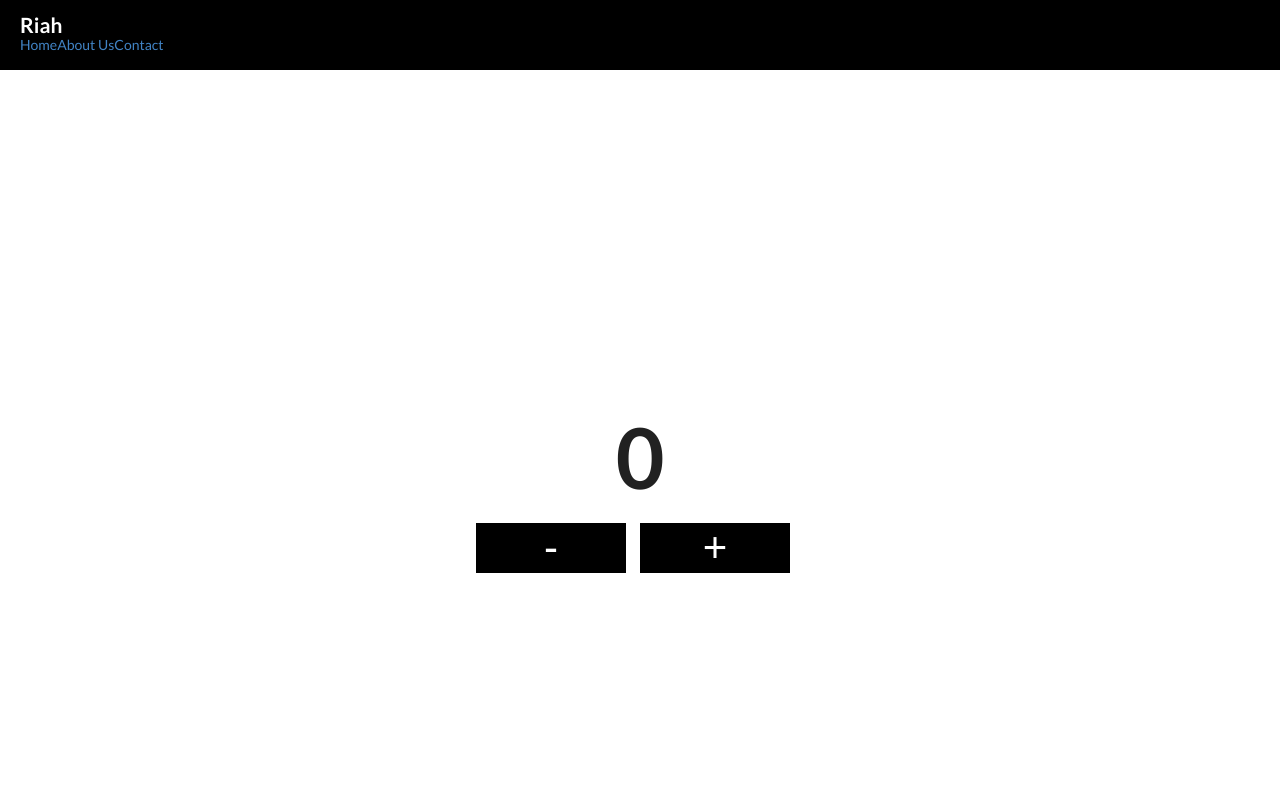
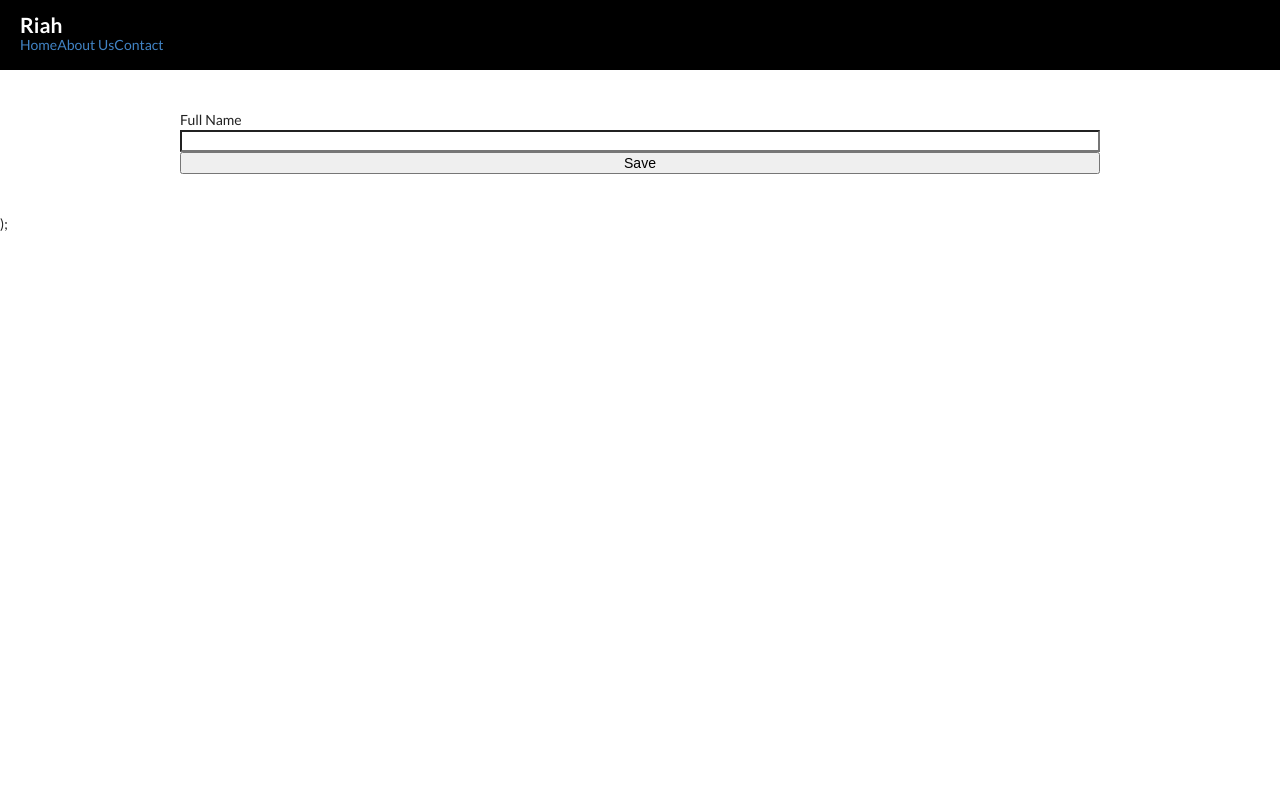
Before and after one commit to tapia1013/ready, a React (Create React App) app: page / in a window 1280 px wide. Shown: the top 800 px of the page. Built offline with nearby package versions, Linux system fonts and the light colour scheme.

Commit message:
events like onFocus onBlur etc

```diff
--- a/public/css/main.css
+++ b/public/css/main.css
@@ -34,3 +34,15 @@
   font-size: 3rem;
   width: 150px;
 }
+
+
+
+
+form .error-message {
+  color: red;
+  display: none;
+}
+
+form .error-message.show {
+  display: block;
+}
--- a/src/components/App.js
+++ b/src/components/App.js
@@ -2,6 +2,7 @@
 import Header from './Header';
 import Logo from './Logo';
 import Counter from './counter/Counter';
+import Form from './form/Form'
 
 
 
@@ -54,7 +55,8 @@
         maxWidth: '960px',
         padding: '20px 20px'
       }}>
-        <Counter />
+        {/* <Counter /> */}
+        <Form />
       </main>
       );
     </>
--- a/src/components/counter/Button.js
+++ b/src/components/counter/Button.js
@@ -4,18 +4,36 @@
 const Button = (props) => {
 
   const clickedBtn = () => {
+    if (props.points == props.goal) {
+      props.setGoal(props.points * 2)
+    }
     if (props.value == 'plus') {
       props.setPoints(props.points + 1)
     } else {
       props.setPoints(props.points - 1)
     }
 
+    console.log(props.points);
+    console.log('CLicked BTN');
+  }
+
+
+  // using events
+  const mouseEnters = (e) => {
+    console.log('Mouse went ontop of button');
+    console.log(e);
+  }
+  const mouseLeft = (e) => {
+    console.log('Mouse left!!!');
+    console.log(e);
   }
 
 
   return (
     <button
       onClick={clickedBtn}
+      onMouseEnter={mouseEnters}
+      onMouseLeave={mouseLeft}
       className="counter__minus"
     >
       {props.children}
--- a/src/components/counter/Counter.js
+++ b/src/components/counter/Counter.js
@@ -1,11 +1,30 @@
-import React, { useState } from 'react';
+import React, { useState, useEffect } from 'react';
 import Button from './Button';
 import Number from './Number';
 
 
 const Counter = (props) => {
   const [points, setPoints] = useState(0)
+  const [goal, setGoal] = useState(11)
 
+  //             lifecycle
+  // Runs each time site is rendered
+  useEffect(() => {
+    console.log('Run Everytime');
+    console.log('A');
+  })
+
+  // runs only once when initial render
+  useEffect(() => {
+    console.log('Run Once');
+    console.log('B');
+  }, [])
+
+  // only trigger this when GOAL changes
+  useEffect(() => {
+    console.log('Run Once and when GOAL CHANGES');
+    console.log('C');
+  }, [goal])
 
   return (
     <div className="counter">
@@ -13,6 +32,8 @@
       <div className="counter__buttons">
         <Button
           points={points}
+          goal={goal}
+          setGoal={setGoal}
           setPoints={setPoints}
           value="minus"
         >
@@ -20,11 +41,14 @@
         </Button>
         <Button
           points={points}
+          goal={goal}
+          setGoal={setGoal}
           setPoints={setPoints}
           value="plus"
         >
           +
         </Button>
+        Goal: {goal}
       </div>
     </div>
   )
--- /dev/null
+++ b/src/components/form/Form.js
@@ -0,0 +1,64 @@
+import React, { useState } from 'react';
+
+
+
+
+const Form = (props) => {
+  const [fname, setFname] = useState('');
+  const [showError, setShowError] = useState(false)
+
+
+
+  const formSubmitted = (e) => {
+    e.preventDefault();
+    console.log('form submitted');
+  }
+
+  const handleChange = (e) => {
+    // console.log(e);
+
+    // we have to setName to something or else we wont see the change on the screen
+    setFname(e.target.value);
+
+    console.log(e.target.value);
+  }
+
+
+  // show error if less then 5
+  const checkString = () => {
+    if (fname.length < 5) {
+      setShowError(true)
+    }
+  }
+
+
+
+
+  return (
+    <form
+      style={{
+        display: 'flex',
+        flexDirection: 'column'
+      }}
+      onSubmit={formSubmitted}
+    >
+      <label htmlFor='fname'>Full Name</label>
+      <input
+        type="text"
+        id="fname"
+        name="fname"
+        value={fname}
+        onChange={handleChange}
+        onFocus={() => setShowError(false)}
+        onBlur={() => checkString()}
+      />
+      <div className={`error-message ${showError ? 'show' : ''}`}>
+        Please put your full name
+      </div>
+      <button type="submit">Save</button>
+    </form>
+  )
+}
+
+
+export default Form;
```
